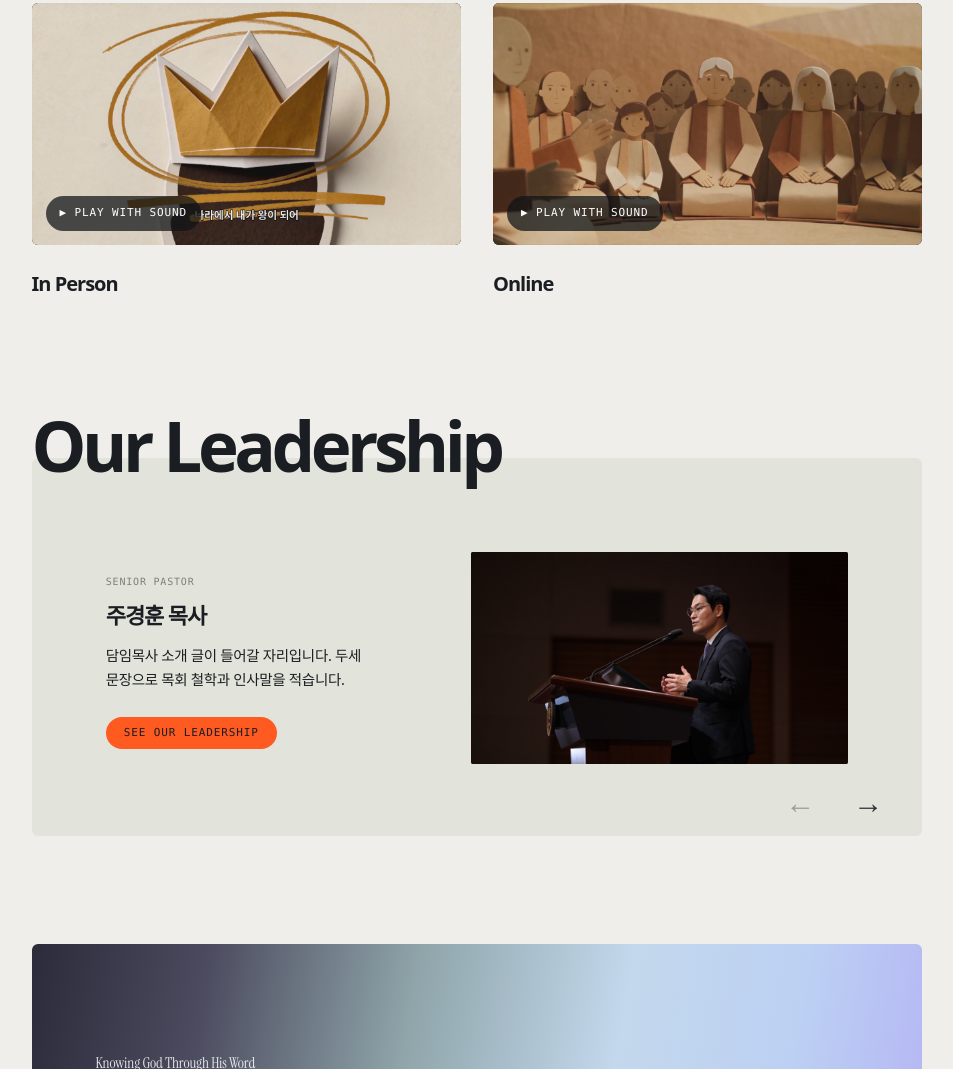
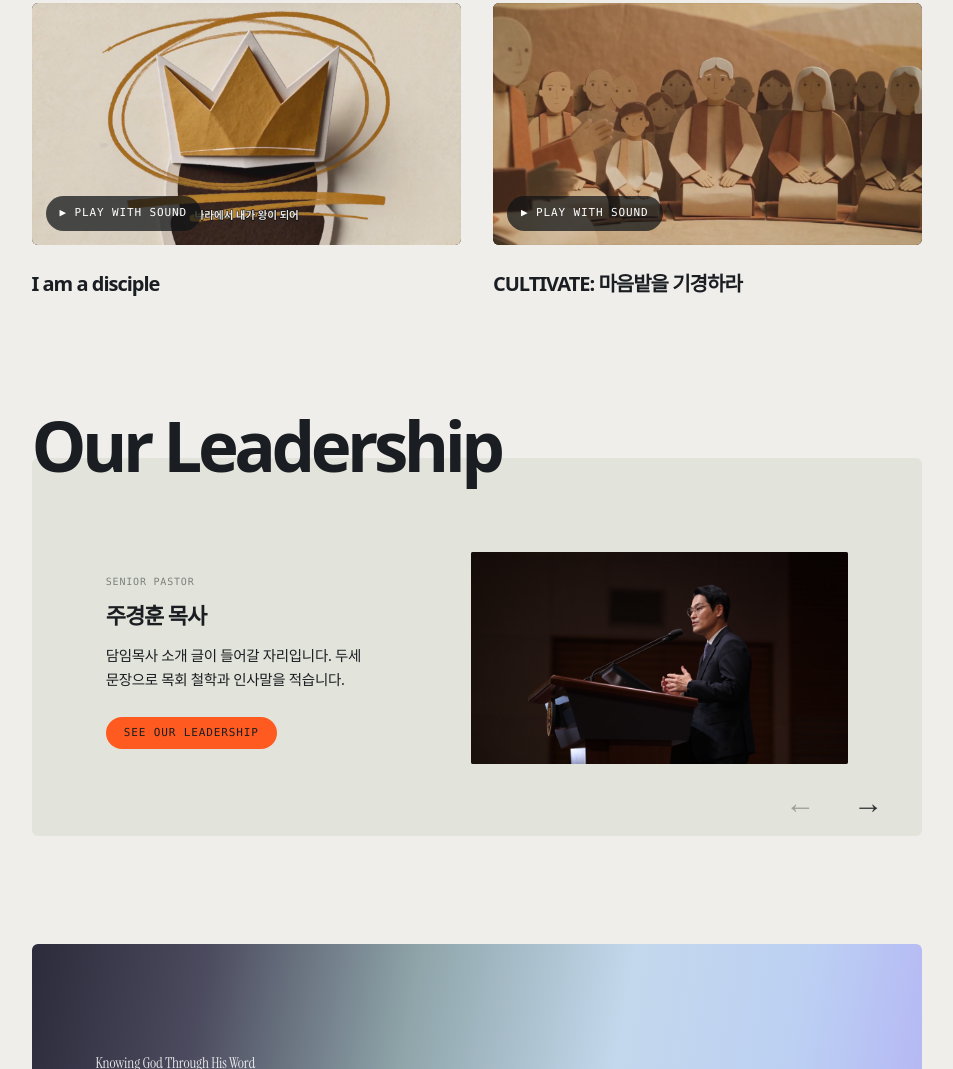
Before and after one commit to jungeonmartenlee-cell/oryun-home-2027, a plain HTML site: page index.html in a window 1280 px wide. Shown: the part 1045-2114 px from the top of the page, without its empty margins (163-1116 px from the left). Drawn offline with Linux system fonts and the light colour scheme; a web font is replaced by a local one.

Commit message:
Rename the two film cards
Co-Authored-By: Claude Fable 5.2 <noreply@anthropic.com>

```diff
--- a/index.html
+++ b/index.html
@@ -84,12 +84,12 @@
   <p class="sub">현장에서, 그리고 온라인에서 같은 예배를 드립니다. 아래에서 예배 방법을 선택하세요.</p>
   <div class="two">
     <a class="card" href="https://oryun.org/guide/?menu=22">
-      <div class="ph ph-a wide" data-film="assets/video/film-disciple.mp4" data-film-title="나는 제자입니다"><img src="assets/img/film-disciple.jpg" alt="2027 표어 영상 나는 제자입니다" loading="lazy"><video muted loop playsinline preload="metadata" data-inview src="assets/video/card-disciple.mp4"></video><i class="playb" aria-hidden="true">▶ Play with sound</i></div>
-      <b>In Person</b>
+      <div class="ph ph-a wide" data-film="assets/video/film-disciple.mp4" data-film-title="I am a disciple"><img src="assets/img/film-disciple.jpg" alt="2027 표어 영상 나는 제자입니다" loading="lazy"><video muted loop playsinline preload="metadata" data-inview src="assets/video/card-disciple.mp4"></video><i class="playb" aria-hidden="true">▶ Play with sound</i></div>
+      <b>I am a disciple</b>
     </a>
     <a class="card" href="https://oryun.org/tv/?menu=55">
-      <div class="ph ph-b wide" data-film="assets/video/film-joshua.mp4" data-film-title="여호수아"><img src="assets/img/film-joshua.jpg" alt="여호수아 영상" loading="lazy"><video muted loop playsinline preload="metadata" data-inview src="assets/video/card-joshua.mp4"></video><i class="playb" aria-hidden="true">▶ Play with sound</i></div>
-      <b>Online</b>
+      <div class="ph ph-b wide" data-film="assets/video/film-joshua.mp4" data-film-title="CULTIVATE: 마음밭을 기경하라"><img src="assets/img/film-joshua.jpg" alt="여호수아 영상" loading="lazy"><video muted loop playsinline preload="metadata" data-inview src="assets/video/card-joshua.mp4"></video><i class="playb" aria-hidden="true">▶ Play with sound</i></div>
+      <b>CULTIVATE: 마음밭을 기경하라</b>
     </a>
   </div>
 </section>
```
